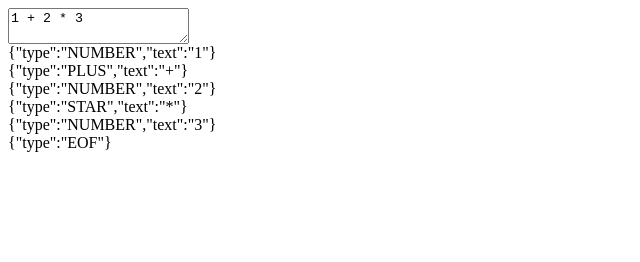
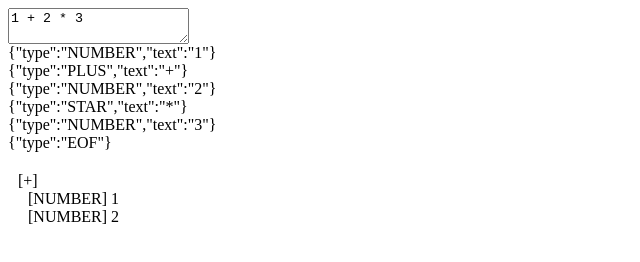
Before and after one commit to warmlyice/lang-tech, a plain HTML site: page index.html in a window 1280 px wide. Shown: the whole page, without its empty margins (0-640 px from the left). Drawn offline with Linux system fonts and the light colour scheme.

Commit message:
parser: addition ExprBinary ExprLiteral

```diff
--- a/index.html
+++ b/index.html
@@ -3,10 +3,16 @@
     <meta charset="UTF-8" />
     <meta name="viewport" content="width=device-width" />
     <title></title>
+    <style>
+      #ast div {
+        margin-left: 10px;
+      }
+    </style>
   </head>
   <body>
     <textarea id="code">1 + 2 * 3</textarea>
     <div id="token"></div>
+    <div id="ast" style="margin-top: 20px;"></div>
     <script src="./index.js" type="module"></script>
   </body>
 </html>
--- a/index.js
+++ b/index.js
@@ -1,20 +1,40 @@
 import Lexer from './js/lex/Lexer.js'
 import Parser from './js/parser/Parser.js'
 
-let el = document.querySelector('#code')
+let codeEl = document.querySelector('#code')
 let tokenEl = document.querySelector('#token')
-el.addEventListener('input', () => {
+let astEl = document.querySelector('#ast')
+codeEl.addEventListener('input', () => {
   token()
 })
 token()
 function token () {
-  let code = el.value
+  let code = codeEl.value
   let lexer = new Lexer(code)
   let tokens = lexer.getTokens()
   console.table(tokens)
   let parser = new Parser(tokens)
-  let ast = parser.getAST()
+  let ast = parser.expression()
+
   console.log(ast)
+  let el = syncDOM(ast)
 
   tokenEl.innerHTML = tokens.map(item => JSON.stringify(item)).join('<br/>')
+  astEl.firstChild && astEl.firstChild.remove()
+  astEl.appendChild(el)
 }
+function syncDOM (node) {
+  let el = document.createElement('div')
+  if (node.token) {
+    el.innerHTML = '[' + node.token.type + '] '+ node.token.text
+  } else {
+    el.innerHTML = '[' + node.operand + ']'
+  }
+  if (node.left) {
+    el.appendChild(syncDOM(node.left))
+  }
+  if (node.right) {
+    el.appendChild(syncDOM(node.right))
+  }
+  return el
+}
--- /dev/null
+++ b/js/parser/ExprBinary.js
@@ -0,0 +1,7 @@
+export default class ExprBinary {
+  constructor (operand, left, right) {
+    this.operand = operand
+    this.left = left
+    this.right = right
+  }
+}
--- /dev/null
+++ b/js/parser/ExprLiteral.js
@@ -0,0 +1,5 @@
+export default class ExprLiteral {
+  constructor (token) {
+    this.token = token
+  }
+}
--- a/js/parser/Parser.js
+++ b/js/parser/Parser.js
@@ -1,10 +1,40 @@
+import TokenType from '../lex/TokenType.js'
+import ExprLiteral from './ExprLiteral.js'
+import ExprBinary from './ExprBinary.js'
+
+
 class Parser {
   constructor (tokens) {
+    this.current = 0
     this.tokens = tokens
     this.ast = []
   }
-  parse () {
-    while (true) {}
+  expression () {
+    return this.addition()
+  }
+  addition () {
+    let childLeft = this.literal()
+    if (childLeft && this.match(TokenType.PLUS)) {
+      childLeft = new ExprBinary('+', childLeft, this.addition())
+    }
+    return childLeft
+  }
+  literal () {
+    let t = this.getToken()
+    if (t.type === TokenType.NUMBER) {
+      return new ExprLiteral(t)
+    }
+  }
+  match (type) {
+    if (this.tokens[this.current].type === type) {
+      this.current++
+      return true
+    }
+  }
+  getToken () {
+    let t = this.tokens[this.current]
+    this.current++
+    return t
   }
   getAST () {
     return 'ast'
```
